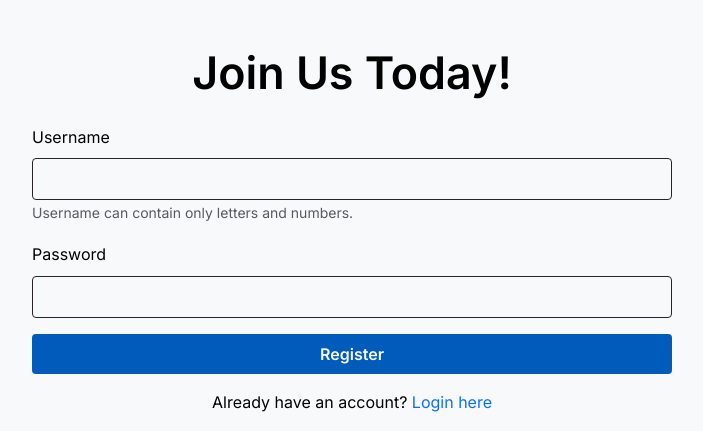
After one commit to h3rogam3r8/cse-312, a Flask app: page /register in a window 1280 px wide. The commit adds this page. Shown: the part 417-848 px from the top of the page, without its empty margins (288-991 px from the left). Run offline with Flask 3, Linux system fonts and the light colour scheme; some libraries are stand-ins or nearby versions.

Commit message:
Added a registration page, initialized login page, separated the website header/navbar html  into base.html. Also fixed the searchbar.

```diff
--- a/server.py
+++ b/server.py
@@ -11,6 +11,14 @@ bootstrap = Bootstrap(app)
 def index():
     return render_template("html/index.html", title = "Home")
 
+@app.route('/register')
+def register():
+    return render_template("html/register.html", title = "Register")
+
+@app.route('/login')
+def login():
+    return render_template("html/login.html", title = "Login")
+
 # Security issue fixed
 @app.after_request
 def add_header(response):
--- a/static/js/script.js
+++ b/static/js/script.js
@@ -44,6 +44,17 @@ function setup_navbar_clicks() {
 
 document.addEventListener('DOMContentLoaded', () => {
     setup_navbar_clicks();
+    const darkModeToggle = document.getElementById('darkModeToggle');
+
+    darkModeToggle.addEventListener('click', () => {
+        document.documentElement.classList.toggle('dark-mode');
+
+        if (document.documentElement.classList.contains('dark-mode')) {
+            darkModeToggle.textContent = 'Light Mode';
+        } else {
+            darkModeToggle.textContent = 'Dark Mode';
+        }
+    });
 });
 
 
@@ -60,16 +71,7 @@ function handleSearch() {
     });
 }
 
-document.getElementById('searchInput').addEventListener('input', handleSearch);
-
-const darkModeToggle = document.getElementById('darkModeToggle');
-
-darkModeToggle.addEventListener('click', () => {
-    document.documentElement.classList.toggle('dark-mode');
-
-    if (document.documentElement.classList.contains('dark-mode')) {
-        darkModeToggle.textContent = 'Light Mode';
-    } else {
-        darkModeToggle.textContent = 'Dark Mode';
-    }
-});
+const searchInput = document.getElementById('searchInput');
+if (searchInput) {
+    searchInput.addEventListener('input', handleSearch);
+}
--- /dev/null
+++ b/templates/base.html
@@ -0,0 +1,72 @@
+<!doctype html>
+<html lang="en">
+<head>
+    <meta charset="utf-8">
+    <meta name="viewport" content="width=device-width, initial-scale=1">
+    <title>{% block title %}{% endblock %}</title>
+
+    <!-- Google Fonts -->
+    <link rel="preconnect" href="https://fonts.googleapis.com">
+    <link rel="preconnect" href="https://fonts.gstatic.com" crossorigin>
+    <link href="https://fonts.googleapis.com/css2?family=Montserrat:wght@300;400;600;700&family=Inter:wght@400;500;600&display=swap" rel="stylesheet">
+
+    <!-- Bootstrap CSS via CDN -->
+    <link href="https://cdn.jsdelivr.net/npm/bootstrap@5.3.0/dist/css/bootstrap.min.css" rel="stylesheet">
+
+    <!-- Bootstrap Icons CDN -->
+    <link rel="stylesheet" href="https://cdn.jsdelivr.net/npm/bootstrap-icons@1.10.5/font/bootstrap-icons.css">
+
+    <!-- Custom CSS -->
+    <link href="{{ url_for('static', filename='css/styles.css') }}" rel="stylesheet">
+</head>
+<body>
+
+    <!-- Navbar -->
+    <header>
+        <nav class="navbar navbar-expand-lg navbar-light bg-white shadow-sm" id="MainNav">
+            <div class="container">
+                <a class="navbar-brand fw-bold text-primary" href="/">UB Commons Food</a>
+                <button class="navbar-toggler" type="button" data-bs-toggle="collapse" data-bs-target="#navbarNav"
+                        aria-controls="navbarNav" aria-expanded="false" aria-label="Toggle navigation">
+                    <span class="navbar-toggler-icon"></span>
+                </button>
+                <div class="collapse navbar-collapse" id="navbarNav">
+                    <!-- <ul class="navbar-nav ms-auto">
+                    </ul> -->
+                    <ul class="navbar-nav ms-auto list-unstyled">
+                        <li class="nav-item">
+                            <a class="nav-link" href="/register">Register</a>
+                        </li>
+                        <li class="nav-item">
+                            <button id="darkModeToggle" class="btn me-2">Dark Mode</button>
+                        </li>
+                    </ul>
+                </div>
+            </div>
+        </nav>
+    </header>
+
+        <!-- Hero Section -->
+        <section class="hero position-relative text-center d-flex align-items-center justify-content-center">
+            <video autoplay loop muted class="position-absolute w-100 h-100 object-fit-cover" poster="">
+                <source src="static/video/commons.mp4" type="video/mp4">
+                Your browser does not support the video tag.
+            </video>
+            <div class="overlay position-absolute w-100 h-100 bg-blue opacity-50"></div>
+            <div class="container position-relative z-1 text-black">
+                <h1 class="display-4 mb-4">THE UB COMMONS</h1>
+                <p class="lead">Explore a variety of cuisines at the University at Buffalo Commons. Find your favorite spot today.</p>
+            </div>
+        </section>
+
+    <!-- Main Content -->
+    <main>
+        {% block content %}{% endblock %}
+    </main>
+
+    <!-- Bootstrap JS via CDN -->
+    <script src="https://cdn.jsdelivr.net/npm/bootstrap@5.3.0/dist/js/bootstrap.bundle.min.js"></script>
+    <!-- Custom JS -->
+    <script src="{{ url_for('static', filename='js/script.js') }}"></script>
+</body>
+</html>
--- /dev/null
+++ b/templates/html/register.html
@@ -0,0 +1,25 @@
+{% extends 'base.html' %}
+
+{% block title %}Register - UB Commons Food Guide{% endblock %}
+
+{% block content %}
+
+    <h2 class="text-center mb-4 mt-5">Join Us Today!</h2>
+
+    <form action="/register" method="POST" class="d-flex flex-column align-items-center">
+        <div class="mb-3 w-50">
+            <label for="username" class="form-label">Username</label>
+            <input type="text" class="form-control" id="username" name="username" required pattern="[a-zA-Z0-9]+">
+            <small class="form-text text-muted">Username can contain only letters and numbers.</small>
+        </div>
+        </div>
+        <div class="mb-3 w-50">
+            <label for="password" class="form-label">Password</label>
+            <input type="password" class="form-control" id="password" name="password" required>
+        </div>
+        <button type="submit" class="btn btn-primary w-50">Register</button>
+    </form>
+    <div class="text-center mt-3">
+        <p>Already have an account? <a href="/login" class="link-primary">Login here</a></p>
+    </div>
+{% endblock %}
```
Also changed, not shown: templates/html/index.html (+4 -70 lines), templates/html/login.html (added, +9 -0 lines).
